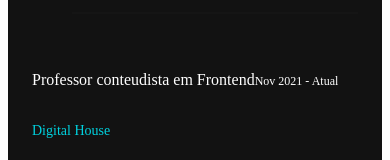
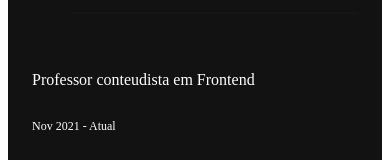
Before and after one commit to raulbtmonteiro/portfolio-nextjs, a Next.js app: page /formacao in a window 390 px wide. Shown: the part 2932-3092 px from the top of the page. Built offline with nearby package versions, Linux system fonts and the light colour scheme.

Commit message:
responsive update

```diff
--- a/components/Experiences/style.js
+++ b/components/Experiences/style.js
@@ -86,6 +86,9 @@ export const ExperienceTitle = styled.h3`
     font-size: 16px;
     margin: 2.5em 0 1em;
   }
+  @media screen and (max-width: 420px) {
+    display: block;
+  }
 `;
 
 export const ExperienceDate = styled.p`
```
